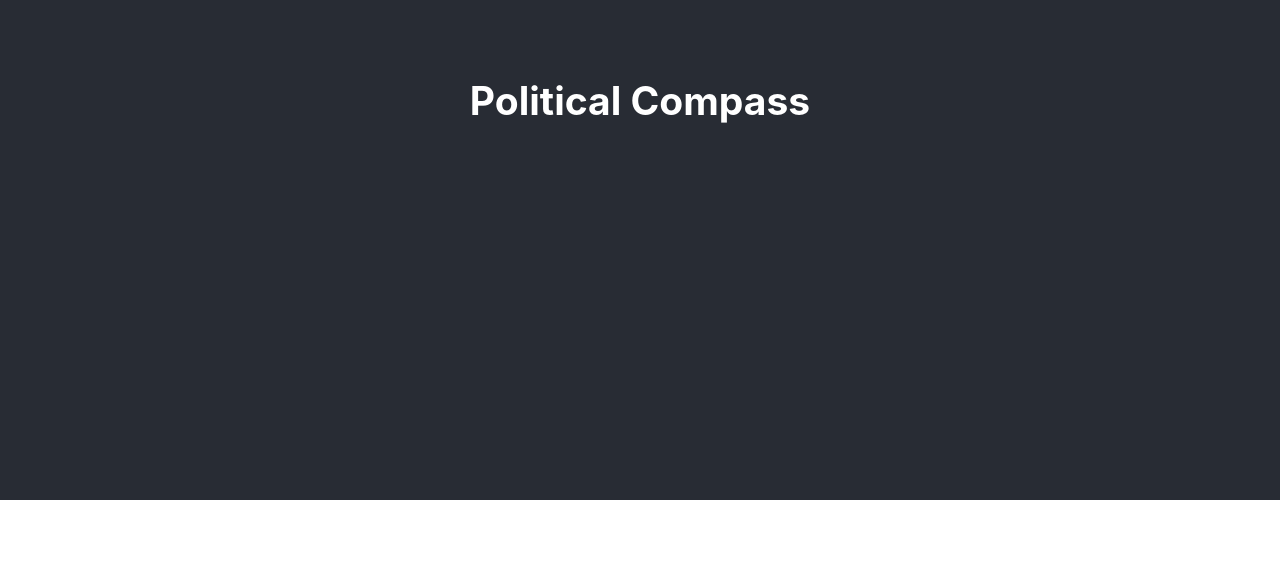
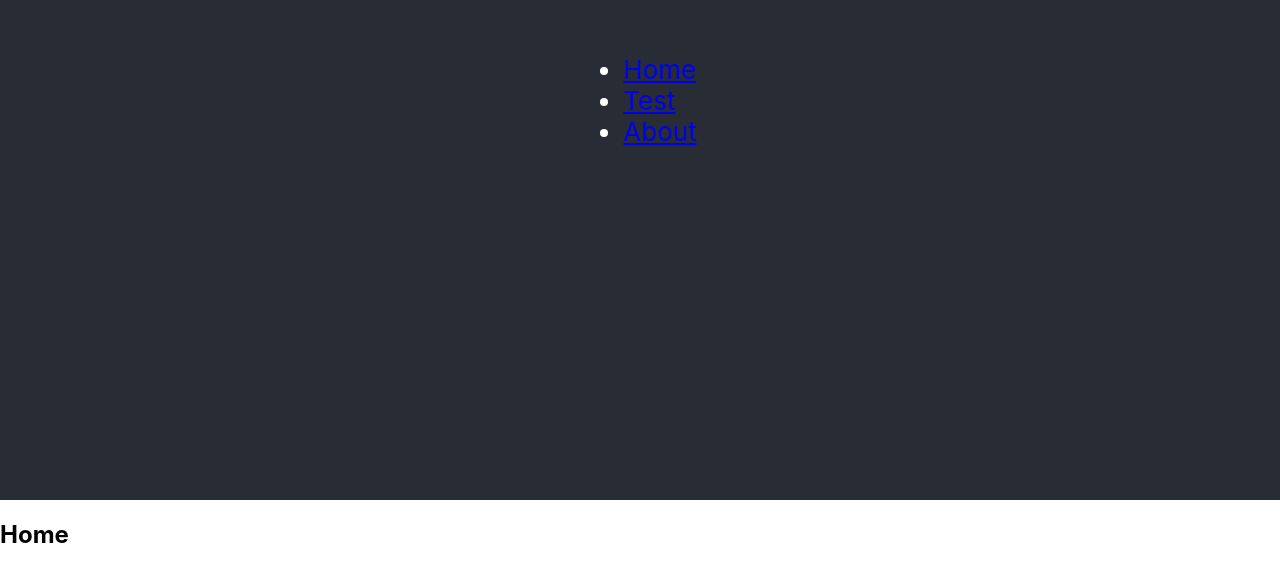
Before and after one commit to wsakolski/political-compass, a React (Create React App) app: page / in a window 1280 px wide. Shown: the part 300-869 px from the top of the page. Before the commit the page ends 800 px from the top, so only its background shows below. Built offline with nearby package versions, Linux system fonts and the light colour scheme.

Commit message:
added router on App

```diff
--- a/package.json
+++ b/package.json
@@ -8,6 +8,7 @@
     "@testing-library/user-event": "^7.2.1",
     "react": "^16.12.0",
     "react-dom": "^16.12.0",
+    "react-router-dom": "^5.1.2",
     "react-scripts": "3.3.0"
   },
   "scripts": {
--- a/src/App.js
+++ b/src/App.js
@@ -1,15 +1,60 @@
 import React from 'react';
-import logo from './logo.svg';
 import './App.css';
+import {BrowserRouter as Router,
+Switch,
+Route,
+Link,
+useRouteMatch,
+useParams} from "react-router-dom"
+
+
+const Test = () => (
+    <h2>Test</h2>
+);
+
+
+
+const Home = () => (
+    <h2>Home</h2>
+);
+
+
+
+const About = () => (
+    <h2>About</h2>
+);
+
 
 function App() {
   return (
-    <div className="App">
-      <header className="App-header">
-        <h2>Political Compass</h2>
+    <Router>
+        <header className="App-header">
+        <ul>
+            <li>
+              <Link to='/'>Home</Link>
+            </li>
+            <li>
+            <Link to='/test'>Test</Link>
+          </li>
+          <li>
+          <Link to='/about'>About</Link>
+        </li>
+      </ul>
+        </header>
+        <Switch>
+          <Route path='/test'>
+            <Test/>
+          </Route>
+          <Route path='/about'>
+            <About/>
+          </Route>
+          <Route path='/'>
+          <Home/>
+        </Route>
 
-      </header>
-    </div>
+        </Switch>
+    </Router>
+
   );
 }
 
```
Also changed, not shown: src/logo.svg (deleted), 1 other file (tests, documents, lock files or other folders).
